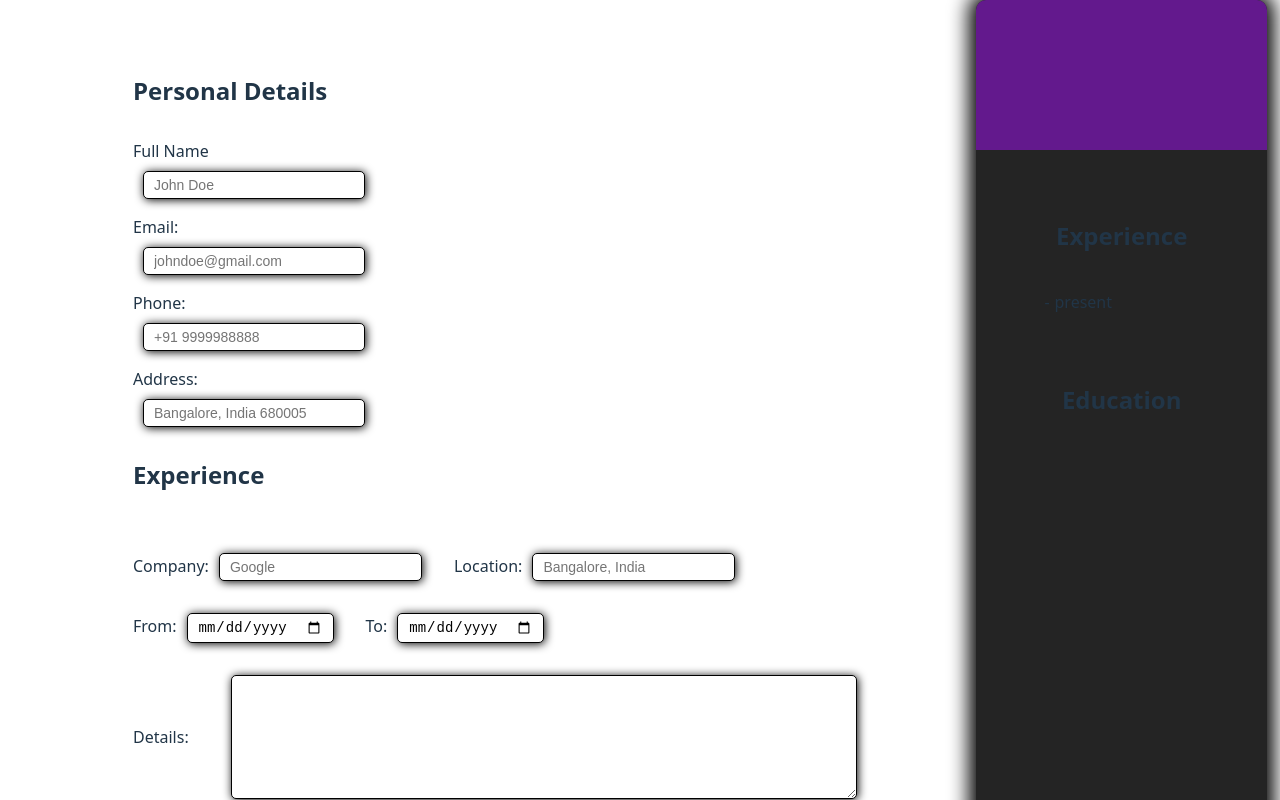
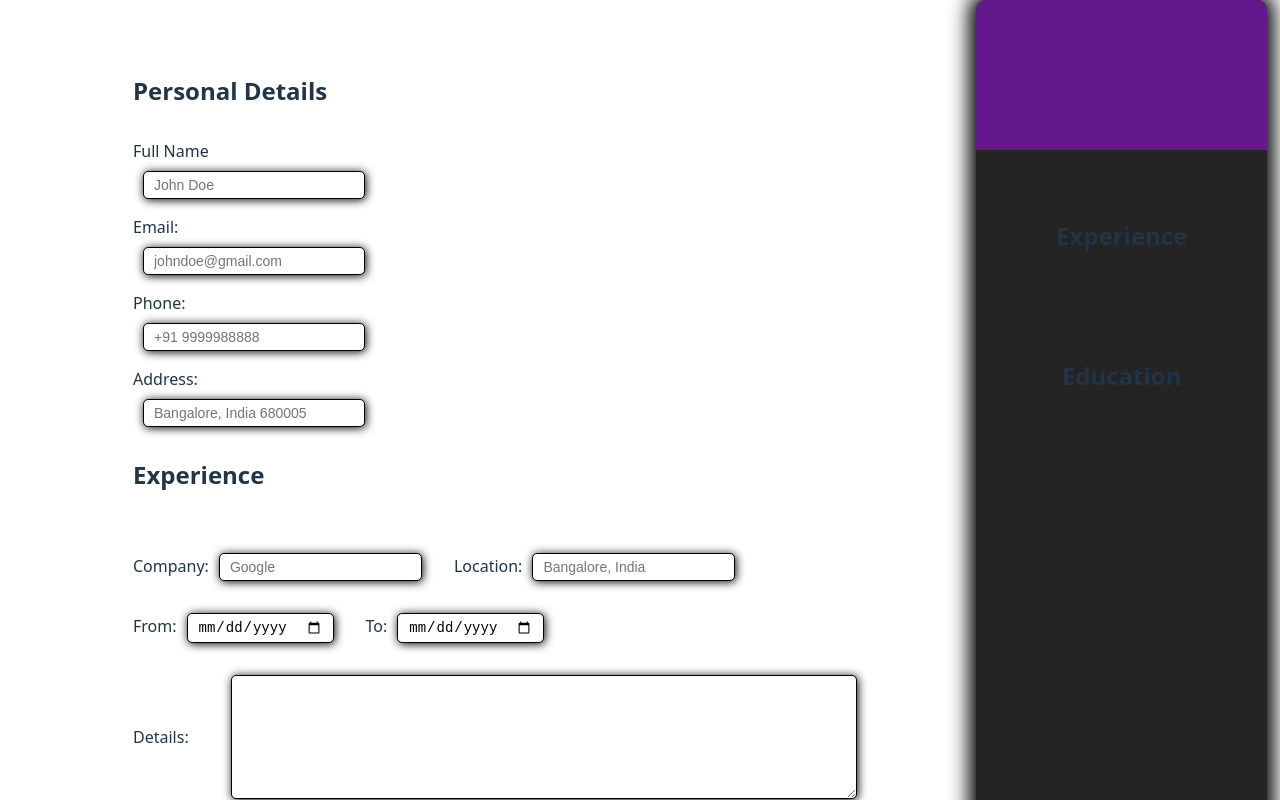
Before and after one commit to anuvind10/CV-Application, a React (Vite) app: page / in a window 1280 px wide. Shown: the top 800 px of the page. Built offline with nearby package versions, Linux system fonts and the light colour scheme.

Commit message:
minor bug fix for experience dates section

```diff
--- a/src/components/CVContent.jsx
+++ b/src/components/CVContent.jsx
@@ -8,8 +8,10 @@ function CVContent({ experiences, educations }) {
             <div className="experience-left">
               <div className="date-disp">
                 <p>{exp.from}</p>
-                <p>-</p>
-                <p>{exp.to !== "" ? exp.to : "present"}</p>
+                <p>{exp.from !== "" ? "-" : ""}</p>
+                <p>
+                  {exp.to !== "" ? exp.to : exp.from !== "" ? "present" : ""}
+                </p>
               </div>
               <p>{exp.location}</p>
             </div>
```
